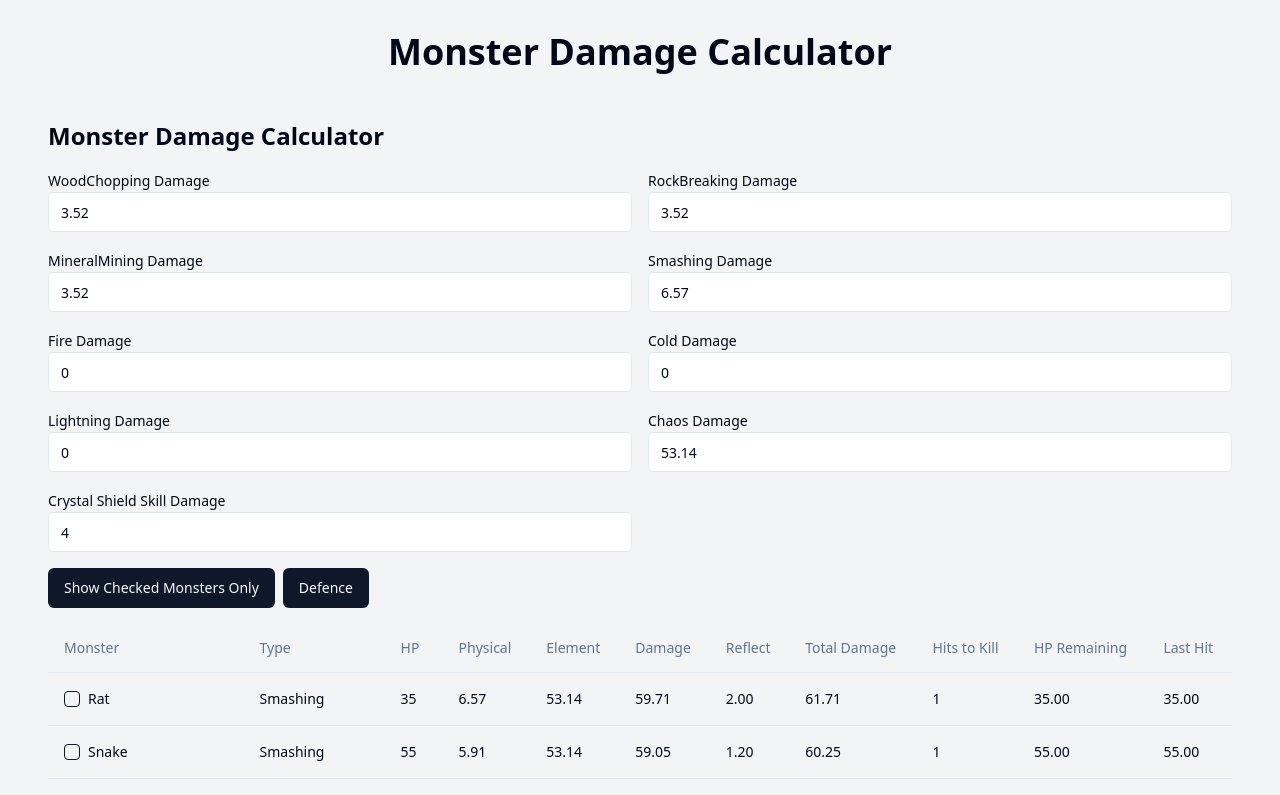
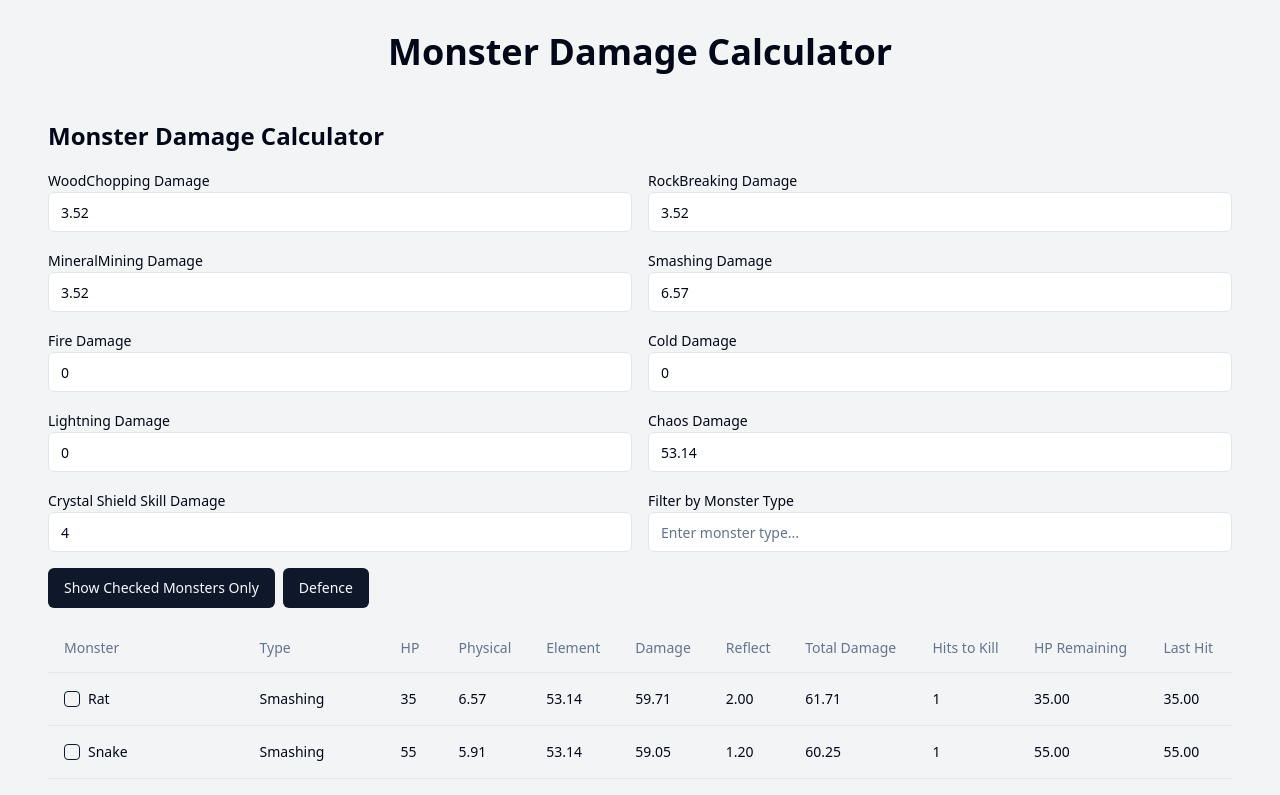
Before and after one commit to bensoro2/monster-math-magic-02, a React (Vite) app: page / in a window 1280 px wide. Shown: the top 795 px of the page. Built offline with nearby package versions, Linux system fonts and the light colour scheme.

Commit message:
Add filter textbox for monsters
Implemented a textbox behind the Crystal Shield Skill Damage input to filter the types of monsters in the Monster Damage Calculator component.
[skip gpt_engineer]

```diff
--- a/src/components/MonsterDamageCalculator.jsx
+++ b/src/components/MonsterDamageCalculator.jsx
@@ -32,6 +32,7 @@ const MonsterDamageCalculator = () => {
 
   const [checkedMonsters, setCheckedMonsters] = useState({});
   const [showCheckedOnly, setShowCheckedOnly] = useState(false);
+  const [typeFilter, setTypeFilter] = useState('');
 
   const calculateDamage = (monster) => {
     let physicalDamage = 0;
@@ -99,6 +100,11 @@ const MonsterDamageCalculator = () => {
     setShowCheckedOnly(!showCheckedOnly);
   };
 
+  const filteredMonsters = monsters.filter(monster =>
+    (!showCheckedOnly || checkedMonsters[monster.name]) &&
+    (typeFilter === '' || monster.type.toLowerCase().includes(typeFilter.toLowerCase()))
+  );
+
   return (
     <div className="container mx-auto p-4">
       <h2 className="text-2xl font-bold mb-4">Monster Damage Calculator</h2>
@@ -134,6 +140,16 @@ const MonsterDamageCalculator = () => {
             onChange={(e) => setPlayerStats(prev => ({ ...prev, crystalShieldSkillDamage: parseFloat(e.target.value) || 0 }))}
           />
         </div>
+        <div>
+          <Label htmlFor="typeFilter">Filter by Monster Type</Label>
+          <Input
+            id="typeFilter"
+            type="text"
+            value={typeFilter}
+            onChange={(e) => setTypeFilter(e.target.value)}
+            placeholder="Enter monster type..."
+          />
+        </div>
       </div>
       <div className="mb-4 flex space-x-2">
         <Button onClick={toggleShowCheckedOnly}>
@@ -160,7 +176,7 @@ const MonsterDamageCalculator = () => {
           </TableRow>
         </TableHeader>
         <TableBody>
-          {monsters.filter(monster => !showCheckedOnly || checkedMonsters[monster.name]).map((monster) => {
+          {filteredMonsters.map((monster) => {
             const damageStats = calculateDamage(monster);
             return (
               <TableRow key={monster.name}>
```
